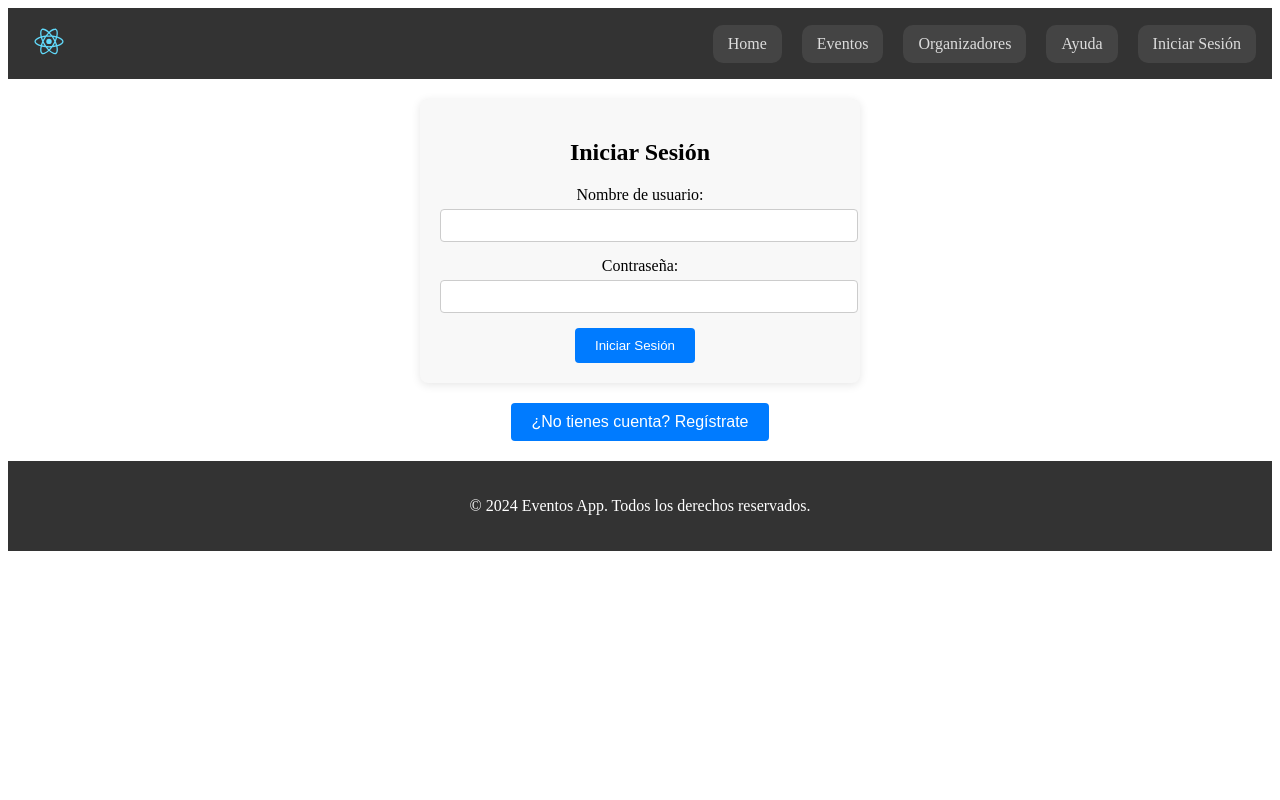
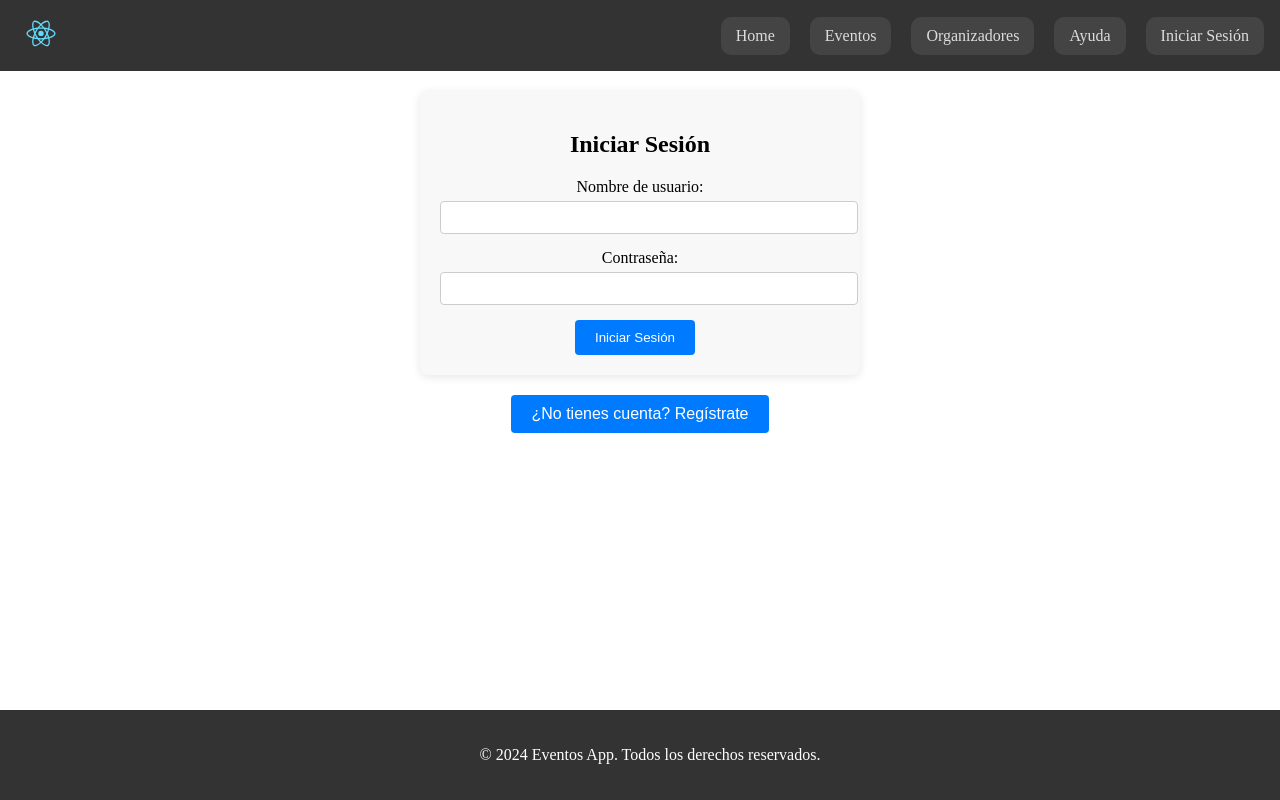
Before and after one commit to baldFamous/app-event-manager, a React (Create React App) app in the folder frontend/event_manager/: page /login in a window 1280 px wide. Built offline with nearby package versions, Linux system fonts and the light colour scheme.

Commit message:
fix footer

```diff
--- a/frontend/event_manager/src/App.css
+++ b/frontend/event_manager/src/App.css
@@ -0,0 +1,31 @@
+html, body {
+    height: 100%;
+    margin: 0;
+    padding: 0;
+}
+
+.App {
+    display: flex;
+    flex-direction: column;
+    min-height: 100vh; /* Cambiado de 100% a 100vh para asegurar que ocupa toda la ventana */
+}
+
+.content {
+    flex: 1;
+}
+
+.footer {
+    background-color: #333;
+    color: white;
+    text-align: center;
+    padding: 20px 10px;
+    width: 100%;
+}
+
+/* Responsividad */
+@media (max-width: 768px) {
+    .footer {
+        padding: 10px;
+        font-size: 14px;
+    }
+}
--- a/frontend/event_manager/src/App.jsx
+++ b/frontend/event_manager/src/App.jsx
@@ -7,11 +7,13 @@ import OrganizersPage from "./pages/OrganizersPage";
 import HelpPage from "./pages/help/HelpPage";
 import LoginPage from "./pages/login/LoginPage";
 import EventDetailPage from "./pages/event_detail/EventDetailPage";
+import Footer from "./components/Footer/Footer";
 
 function App() {
     return (
         <Router>
             <div className="App">
+                <div className="content">
                     <Routes>
                         <Route path="/" element={<HomePage />} />
                         <Route path="/events" element={<EventPage />} />
@@ -21,6 +23,8 @@ function App() {
                         <Route path="/login" element={<LoginPage />} />
                     </Routes>
                 </div>
+                <Footer className="footer" />
+            </div>
         </Router>
     );
 }
--- a/frontend/event_manager/src/components/Footer/Footer.css
+++ b/frontend/event_manager/src/components/Footer/Footer.css
@@ -3,6 +3,7 @@
     color: white;
     text-align: center;
     padding: 20px 10px;
+    width: 100%;
 }
 
 /* Responsividad */
--- a/frontend/event_manager/src/pages/event/EventPage.jsx
+++ b/frontend/event_manager/src/pages/event/EventPage.jsx
@@ -2,7 +2,6 @@ import React, { useEffect, useState } from 'react';
 import { useNavigate } from 'react-router-dom';
 import NavBar from '../../components/NavBar/NavBar';
 import EventPreview from '../../components/EventPreview/EventPreview';
-import Footer from '../../components/Footer/Footer';
 import EventFilters from '../../components/EventFilters/EventFilters';
 import { fetchEvents } from '../../api/eventService';
 import './EventPage.css';
@@ -53,7 +52,6 @@ function EventsPage() {
                     ))}
                 </div>
             </div>
-            <Footer />
         </div>
     );
 }
--- a/frontend/event_manager/src/pages/event_detail/EventDetailPage.jsx
+++ b/frontend/event_manager/src/pages/event_detail/EventDetailPage.jsx
@@ -3,7 +3,6 @@ import { useParams } from 'react-router-dom';
 import { fetchEventById } from '../../api/eventService';
 import NavBar from "../../components/NavBar/NavBar";
 import SloganSection from "../../components/Slogan/SloganSection";
-import Footer from "../../components/Footer/Footer";
 import './EventDetailPage.css';
 
 function EventDetailPage() {
@@ -39,7 +38,6 @@ function EventDetailPage() {
                     <p>{event.description}</p>
                 </div>
             </div>
-            <Footer />
         </div>
     );
 }
--- a/frontend/event_manager/src/pages/home/HomePage.jsx
+++ b/frontend/event_manager/src/pages/home/HomePage.jsx
@@ -3,7 +3,6 @@ import { useNavigate } from 'react-router-dom';
 import NavBar from '../../components/NavBar/NavBar';
 import SloganSection from '../../components/Slogan/SloganSection';
 import EventPreview from '../../components/EventPreview/EventPreview';
-import Footer from '../../components/Footer/Footer';
 import { fetchRecentEvents } from '../../api/eventService';
 import './HomePage.css';
 
@@ -45,7 +44,6 @@ function HomePage() {
                     ))}
                 </div>
             </div>
-            <Footer />
         </div>
     );
 }
--- a/frontend/event_manager/src/pages/login/LoginPage.jsx
+++ b/frontend/event_manager/src/pages/login/LoginPage.jsx
@@ -2,7 +2,6 @@ import React, { useState } from 'react';
 import LoginForm from '../../components/LoginForm/LoginForm';
 import RegisterForm from '../../components/RegisterForm/RegisterForm';
 import NavBar from "../../components/NavBar/NavBar";
-import Footer from "../../components/Footer/Footer";
 import './LoginPage.css';
 
 function LoginPage() {
@@ -17,7 +16,6 @@ function LoginPage() {
             <button onClick={toggleForm} className="login-toggle-button">
                 {isLogin ? "¿No tienes cuenta? Regístrate" : "¿Ya tienes cuenta? Inicia sesión"}
             </button>
-            <Footer />
         </div>
     );
 }
```
Lines whose indentation alone changed are shown as unchanged.
